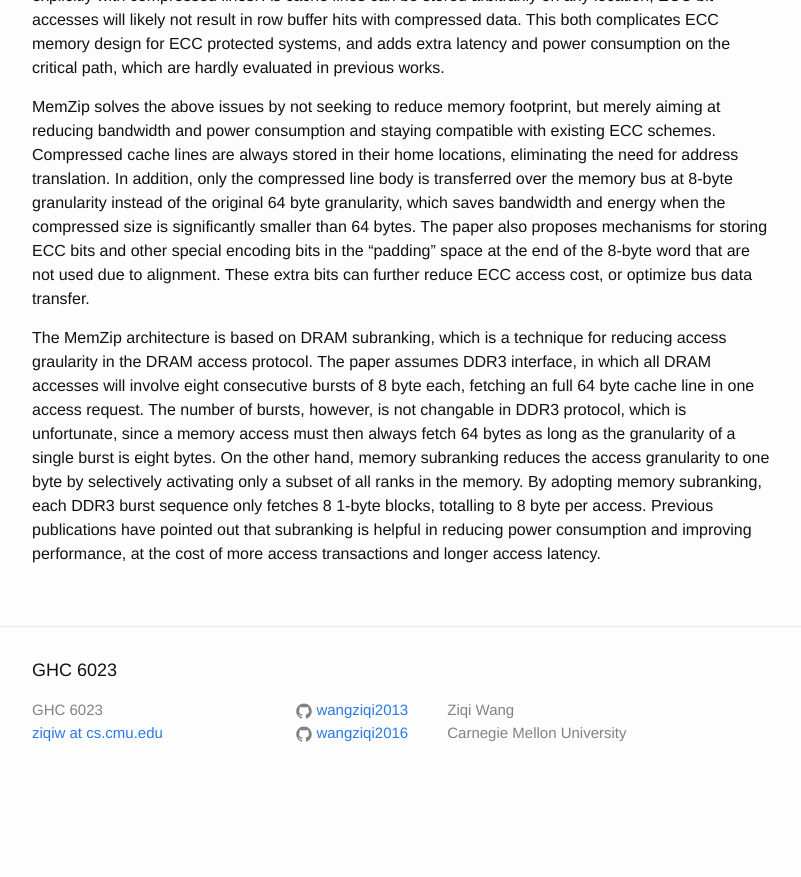
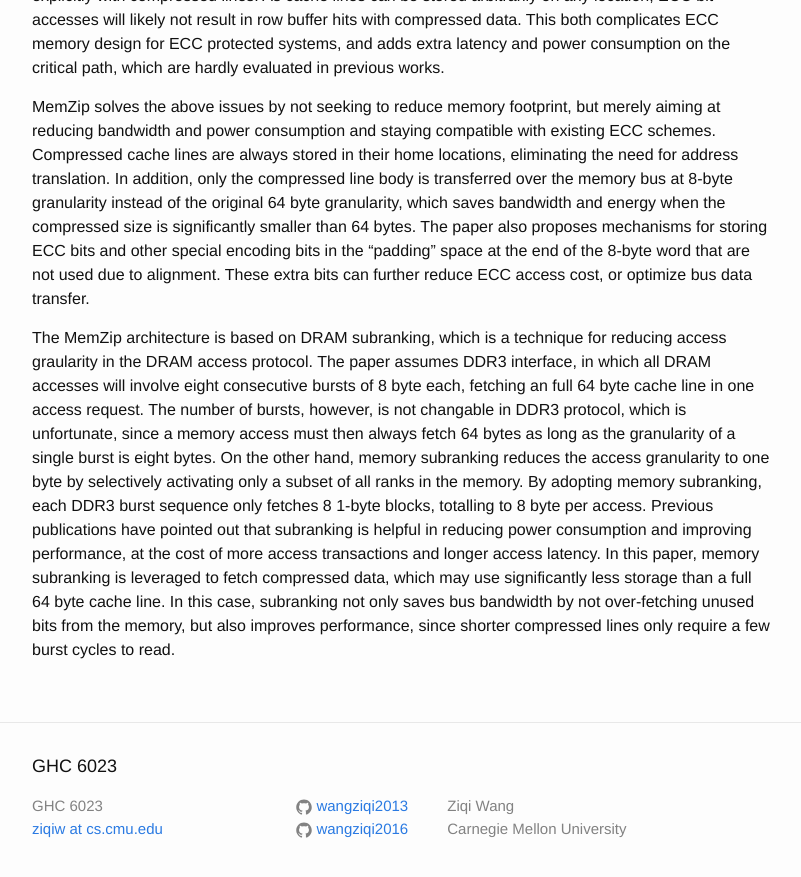
Before and after one commit to wangziqi2013/wangziqi2013.github.io, a Jekyll site: the page built from _posts/2020-07-18-memzip.markdown, in a window 1280 px wide and 900 px high, scrolled down 868 px. Shown: the top 877 px of the window, without its empty margins (238-1039 px from the left). Built offline with Jekyll 4.4.1, drawn with Linux system fonts in a browser that asks for light colours; before the commit the page ends 1672 px from its top, so only the background shows below that.

Commit message:
Finish subranking

```diff
--- a/_posts/2020-07-18-memzip.markdown
+++ b/_posts/2020-07-18-memzip.markdown
@@ -48,3 +48,6 @@ to one byte by selectively activating only a subset of all ranks in the memory.
 DDR3 burst sequence only fetches 8 1-byte blocks, totalling to 8 byte per access.
 Previous publications have pointed out that subranking is helpful in reducing power consumption and improving performance,
 at the cost of more access transactions and longer access latency.
+In this paper, memory subranking is leveraged to fetch compressed data, which may use significantly less storage than
+a full 64 byte cache line. In this case, subranking not only saves bus bandwidth by not over-fetching unused bits from
+the memory, but also improves performance, since shorter compressed lines only require a few burst cycles to read.
```
